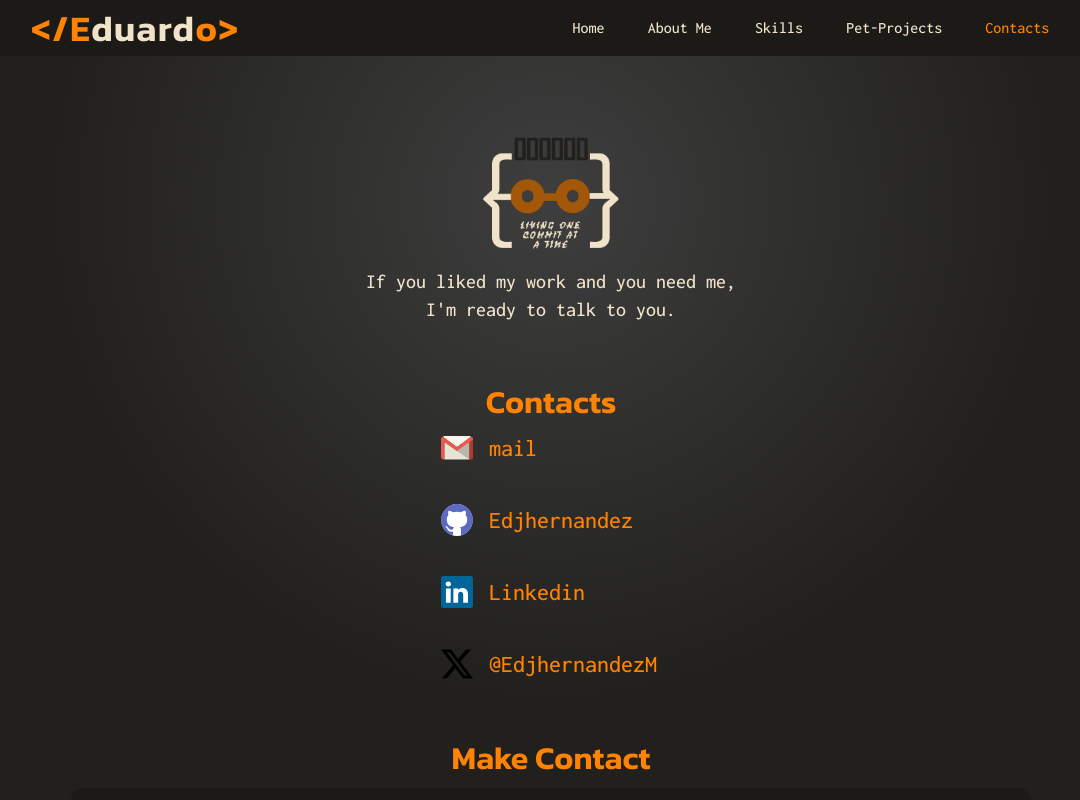
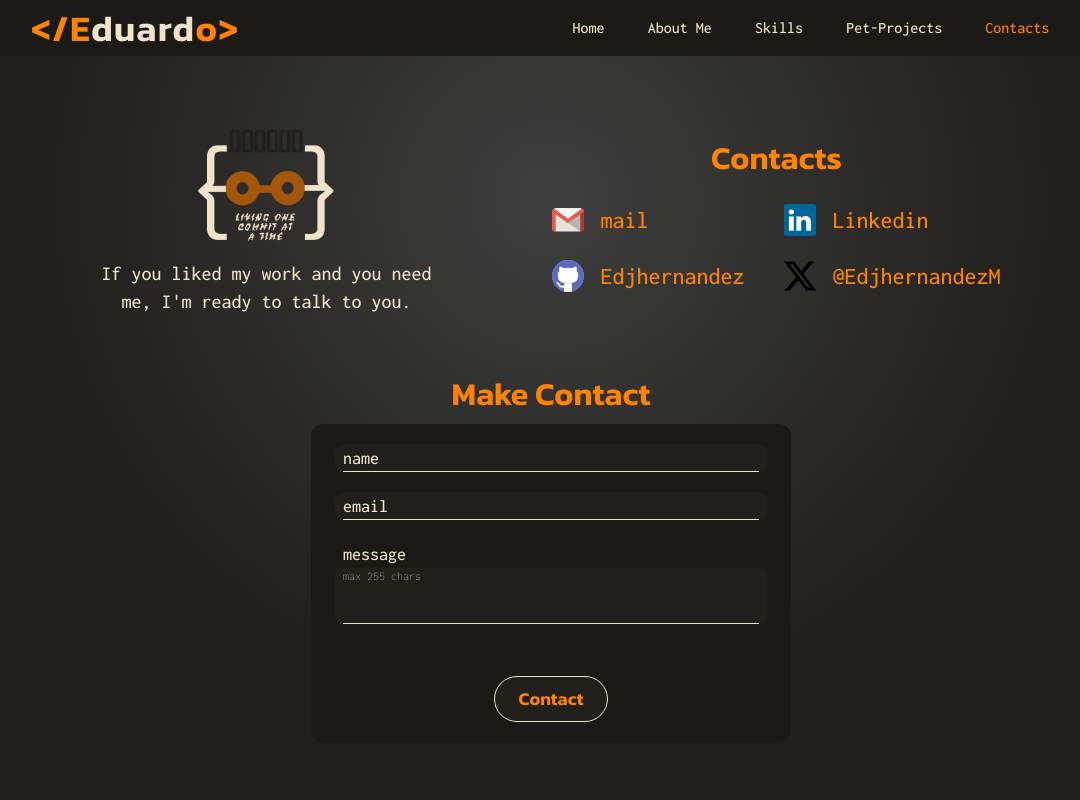
Before and after one commit to Edjhernandez/portfolio-eduardo, a Next.js app: page /contact in a window 1280 px wide. Shown: the top 800 px of the page, without its empty margins (89-1169 px from the left). Built offline with nearby package versions, Linux system fonts and the light colour scheme; no server answers.

Commit message:
finish contact me in desktop version

```diff
--- a/src/app/contact/page.tsx
+++ b/src/app/contact/page.tsx
@@ -1,11 +1,13 @@
 import Image from "next/image";
 import { inconsolata, kanit } from "../ui/fonts";
 import Link from "next/link";
-import { Form } from "../ui/components/Form";
+import { Form } from "../ui/components/Form/Form";
 
 export default function Contact() {
     return (
-      <main className={`${inconsolata.className} w-full flex flex-col items-center text-text font-normal not-italic text-xl bg-[radial-gradient(circle_500px_at_50%_200px,#3e3e3e,#21201D)] pt-32`}>
+      <main className={`${inconsolata.className} w-full flex flex-col items-center text-text font-normal not-italic text-xl bg-[radial-gradient(circle_500px_at_50%_200px,#3e3e3e,#21201D)] pt-32 sm:pt-40 lg:h-screen lg:pt-14`}>
+
+        <div className="flex flex-col items-center justify-center lg:flex-row lg:mt-16 lg:gap-24 ">
 
         <section className="w-3/4 max-w-[380px] flex flex-col items-center">
           <Image
@@ -17,10 +19,12 @@ export default function Contact() {
           <p className="text-center">If you liked my work and you need me, I'm ready to talk to you.</p>
         </section>
 
-        <section className="text-mark-text2 mt-16 w-full flex flex-col items-center">
+        <section className="text-mark-text2 mt-16 w-full flex flex-col items-center lg:mt-0">
           <h2 className={`${kanit.className} text-[32px] font-normal`}>Contacts</h2>
-          <div className="w-[220px] flex flex-col items-start justify-center mt-4 gap-10">
 
+          <div className="w-[220px] sm:w-full gap-10 flex flex-col items-start justify-center mt-4 sm:mt-8 sm:flex-row">
+
+            <div className="flex flex-col items-start justify-center gap-10 sm:gap-6">
             <Link
               href={'mailto:edjhernandez@gmail.com'}
               className="flex justify-start"
@@ -46,6 +50,9 @@ export default function Contact() {
               />
               <p className="ml-4 text-2xl">Edjhernandez</p>
             </Link>
+            </div>
+
+            <div className="flex flex-col items-start justify-center gap-10 sm:gap-6">
 
             <Link
               href={'https://www.linkedin.com/in/eduardo-hern%C3%A1ndez-53b27358/'}
@@ -72,6 +79,9 @@ export default function Contact() {
               />
               <p className="ml-4 text-2xl">@EdjhernandezM</p>
             </Link>
+            </div>
+
+
 
             {/* <Link
               href={'https://api.whatsapp.com/send/?phone=541158133344'}
@@ -88,8 +98,9 @@ export default function Contact() {
 
           </div>
         </section>
+        </div>
 
-        <section className="text-mark-text2 mt-16 w-full flex flex-col items-center">
+        <section className="text-mark-text2 mt-16 w-full flex flex-col items-center lg:w-1/2">
           <h2 className={`${kanit.className} text-[32px] font-normal`}>Make Contact</h2>
           <Form />
         </section>
--- a/src/app/ui/components/Form.tsx
+++ b/src/app/ui/components/Form/Form.tsx
@@ -1,5 +1,6 @@
 'use client'
-import { inconsolata, kanit } from "../fonts"
+import './form.css'
+import { inconsolata, kanit } from "../../fonts"
 import { useForm as useFormSpree } from "@formspree/react";
 import { useForm, SubmitHandler } from 'react-hook-form';
 import { zodResolver } from '@hookform/resolvers/zod';
@@ -22,7 +23,7 @@ export function Form(){
         resolver: zodResolver(inputSchema)
     })
 
-    const [formSpreeState, sendToFormSpree] = useFormSpree("xknavray")
+    const [formSpreeState, sendToFormSpree] = useFormSpree(`${process.env.NEXT_PUBLIC_FORMSPREE_ID}` || '')
 
     const onSubmit: SubmitHandler<Inputs> = (data: Inputs) => {
         sendToFormSpree(data)
@@ -31,7 +32,7 @@ export function Form(){
 
     return(
         <form
-            className="w-3/4 flex flex-col items-center text-lg  py-5 bg-dark-bg rounded-xl mt-4 mb-4"
+            className="w-3/4 flex flex-col items-center text-lg  py-5 bg-dark-bg rounded-xl mt-4 mb-8 sm:max-w-xl"
             onSubmit={handleSubmit(onSubmit)}
         >
 
@@ -87,23 +88,9 @@ export function Form(){
                 Contact
             </button>
 
-            {formSpreeState.succeeded && <p className="text-text">Thanks for your message!</p>}
-            {formSpreeState.errors && <p className="text-text">Some error occurred, please try again in few minutes!</p>}
+            {formSpreeState.succeeded && <p className="text-text mt-4 text-sm mx-4 text-center">Thanks for your message!</p>}
+            {formSpreeState.errors && <p className="text-text mt-4 text-sm mx-4 text-center">Some error occurred, please try again in few minutes!</p>}
 
         </form>
     )
 }
-
-/*
-input:-webkit-autofill,
-input:-webkit-autofill:hover,
-input:-webkit-autofill:focus,
-textarea:-webkit-autofill,
-textarea:-webkit-autofill:hover,
-textarea:-webkit-autofill:focus {
-  -webkit-box-shadow: 0 0 0 1000px var(--color-light-bg) inset;
-  -webkit-text-fill-color: var(--color-pri-text);
-  border: 1px solid var(--color-pri-text);
-  caret-color: var(--color-pri-text);
-}
-*/
--- /dev/null
+++ b/src/app/ui/components/Form/form.css
@@ -0,0 +1,14 @@
+input:-webkit-autofill,
+input:-webkit-autofill:hover,
+input:-webkit-autofill:focus
+input:-webkit-autofill,
+textarea:-webkit-autofill,
+textarea:-webkit-autofill:hover
+textarea:-webkit-autofill:focus,
+select:-webkit-autofill,
+select:-webkit-autofill:hover,
+select:-webkit-autofill:focus {
+  -webkit-text-fill-color: #f0e3ca;
+  -webkit-box-shadow: 0 0 0px 1000px #21201D inset;
+  transition: background-color 5000s ease-in-out 0s;
+}
```
